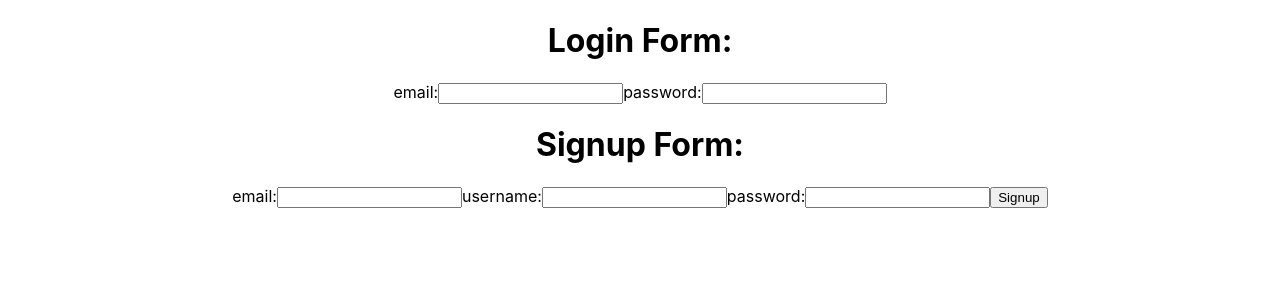
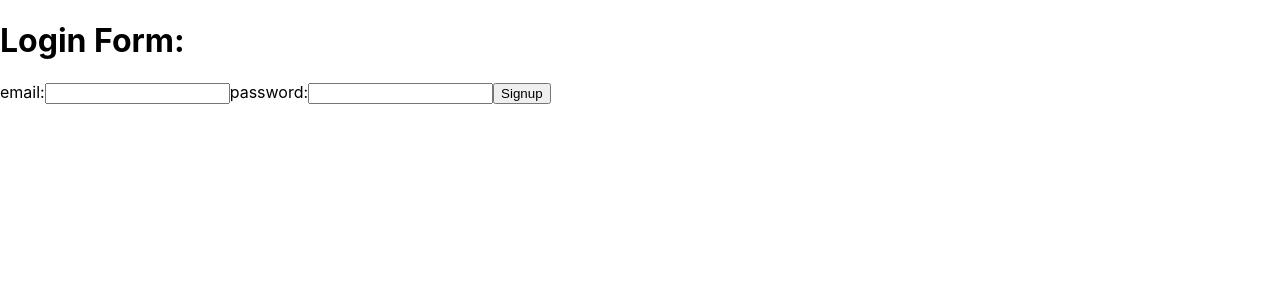
Before and after one commit to TLCheng11/django-react-postgres-docker-demo, a React (Create React App) app in the folder client/: page /login in a window 1280 px wide. Shown: the top 300 px of the page. Built offline with nearby package versions, Linux system fonts and the light colour scheme.

Commit message:
added login and logout functions

```diff
--- a/client/package.json
+++ b/client/package.json
@@ -7,8 +7,10 @@
     "@testing-library/jest-dom": "^5.16.5",
     "@testing-library/react": "^13.4.0",
     "@testing-library/user-event": "^13.5.0",
+    "axios": "^1.1.2",
     "react": "^18.2.0",
     "react-dom": "^18.2.0",
+    "react-router-dom": "^6.4.2",
     "react-scripts": "5.0.1",
     "web-vitals": "^2.1.4"
   },
--- a/client/src/App.js
+++ b/client/src/App.js
@@ -1,13 +1,18 @@
 import "./App.css";
+import { BrowserRouter, Routes, Route } from "react-router-dom";
 import LoginForm from "./LoginForm";
 import SignupForm from "./SignupForm";
+import Home from "./Home";
 
 function App() {
   return (
-    <div className="App">
-      <LoginForm />
-      <SignupForm />
-    </div>
+    <BrowserRouter>
+      <Routes>
+        <Route path="/" element={<Home />} />
+        <Route path="/login" element={<LoginForm />} />
+        <Route path="/signup" element={<SignupForm />} />
+      </Routes>
+    </BrowserRouter>
   );
 }
 
--- /dev/null
+++ b/client/src/Home.js
@@ -0,0 +1,33 @@
+import { useEffect, useState } from "react";
+import { NavLink } from "react-router-dom";
+import { axiosInstance } from "./axios";
+
+function Home() {
+  const [user, setUser] = useState({});
+
+  useEffect(() => {
+    axiosInstance.get("posts/").then((res) => console.log(res));
+  }, []);
+
+  return (
+    <div>
+      <h1>Home Page</h1>
+      <NavLink to="/login">
+        <p>login</p>
+      </NavLink>
+      <NavLink to="/signup">
+        <p>signup</p>
+      </NavLink>
+      <button
+        onClick={() => {
+          localStorage.removeItem("access_token");
+          localStorage.removeItem("refresh_token");
+        }}
+      >
+        Logout
+      </button>
+    </div>
+  );
+}
+
+export default Home;
--- a/client/src/LoginForm.js
+++ b/client/src/LoginForm.js
@@ -1,6 +1,9 @@
 import { useState } from "react";
+import { useNavigate } from "react-router-dom";
+import { axiosInstance } from "./axios";
 
 function LoginForm() {
+  let navigate = useNavigate();
   const [formInput, setFormInput] = useState({
     email: "",
     password: "",
@@ -11,9 +14,21 @@ function LoginForm() {
     setFormInput({ ...formInput, [key]: e.target.value });
   }
 
+  function onFromSubmit(e) {
+    e.preventDefault();
+    axiosInstance.post(`token/`, formInput).then((res) => {
+      console.log(res.data);
+      localStorage.setItem("access_token", res.data.access);
+      localStorage.setItem("refresh_token", res.data.refresh);
+      axiosInstance.defaults.headers["Authorization"] =
+        "JWT " + localStorage.getItem("access_token");
+    });
+  }
+
   return (
     <div>
       <h1>Login Form:</h1>
+      <form onSubmit={onFromSubmit}>
         <label htmlFor="email">email:</label>
         <input name="email" value={formInput.email} onChange={onFormInput} />
         <label htmlFor="password">password:</label>
@@ -22,6 +37,8 @@ function LoginForm() {
           value={formInput.password}
           onChange={onFormInput}
         />
+        <button type="submit">Signup</button>
+      </form>
     </div>
   );
 }
--- a/client/src/SignupForm.js
+++ b/client/src/SignupForm.js
@@ -13,17 +13,18 @@ function SignupForm() {
     setFormInput({ ...formInput, [key]: e.target.value });
   }
 
-  function onFromSumbit(e) {
+  function onFromSubmit(e) {
     e.preventDefault();
     axiosInstance
       .post("users/register/", formInput)
-      .then((res) => console.log(res.data));
+      .then((res) => console.log(res.data))
+      .catch((error) => console.log(error.response.data));
   }
 
   return (
     <div>
       <h1>Signup Form:</h1>
-      <form onSubmit={onFromSumbit}>
+      <form onSubmit={onFromSubmit}>
         <label htmlFor="email">email:</label>
         <input name="email" value={formInput.email} onChange={onFormInput} />
         <label htmlFor="username">username:</label>
--- a/client/src/axios.js
+++ b/client/src/axios.js
@@ -7,7 +7,7 @@ export const axiosInstance = axios.create({
   timeout: 5000,
   headers: {
     Authorization: localStorage.getItem("access_token")
-      ? "JWT" + localStorage.getItem("access_token")
+      ? "JWT " + localStorage.getItem("access_token")
       : null,
     "Content-Type": "application/json",
     accept: "application/json",
```
Also changed, not shown: 2 other files (tests, documents, lock files or other folders). Lines whose indentation alone changed are shown as unchanged.
